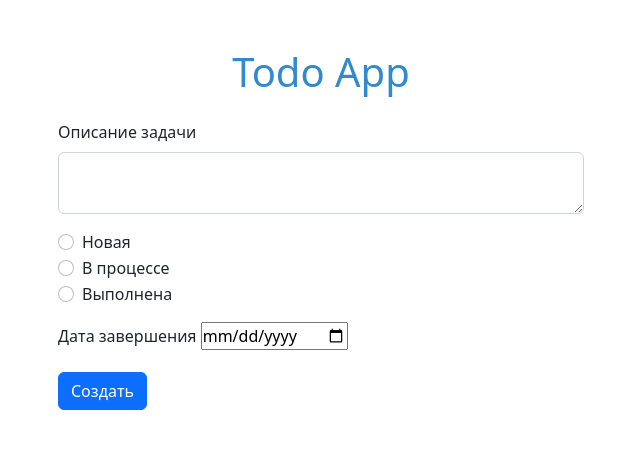
After one commit to kanat1390/homework_52_atygayev_kanat, a Django app: page /todos/create/ in a window 1280 px wide. The commit adds this page. Shown: the top 449 px of the page, without its empty margins (319-959 px from the left). Run offline with Django 4.2, Linux system fonts and the light colour scheme.

Commit message:
Добавлена функция добавления нового таска

```diff
--- a/static/todo/css/style.css
+++ b/static/todo/css/style.css
@@ -4,6 +4,7 @@
     box-sizing: border-box;
 }
 
-.app-title{
+.app-title a{
+    text-decoration: None;
     color:#3289CE;
 }
--- a/todo/services/todo_services.py
+++ b/todo/services/todo_services.py
@@ -1,9 +1,17 @@
-from todo.models import Todo
+from todo.models import Todo, STATUS_CHOICES
 from django.db.models.query import QuerySet
 from django.shortcuts import get_object_or_404
+from typing import List, Dict
+
 
 def get_all_todos() -> QuerySet:
    return  Todo.objects.all()
 
 def get_todo_by_pk(pk:str or int) -> Todo:
    return get_object_or_404(Todo, pk=pk)
+
+def get_status_choices() -> List:
+   return [status_tuble[1] for  status_tuble in STATUS_CHOICES]
+
+def create_todo_task(todo: Dict):
+   Todo.objects.create(**todo)
--- /dev/null
+++ b/todo/templates/todo/todo_create.html
@@ -0,0 +1,54 @@
+{% load static %}
+<!DOCTYPE html>
+<html lang="ru">
+
+<head>
+    <meta charset="UTF-8">
+    <meta http-equiv="X-UA-Compatible" content="IE=edge">
+    <meta name="viewport" content="width=device-width, initial-scale=1.0">
+    <title>Todo list page</title>
+    <link href="https://cdn.jsdelivr.net/npm/bootstrap@5.2.1/dist/css/bootstrap.min.css" rel="stylesheet"
+        integrity="sha384-iYQeCzEYFbKjA/T2uDLTpkwGzCiq6soy8tYaI1GyVh/UjpbCx/TYkiZhlZB6+fzT" crossorigin="anonymous">
+    <script src="https://cdn.jsdelivr.net/npm/bootstrap@5.2.1/dist/js/bootstrap.bundle.min.js"
+        integrity="sha384-u1OknCvxWvY5kfmNBILK2hRnQC3Pr17a+RTT6rIHI7NnikvbZlHgTPOOmMi466C8"
+        crossorigin="anonymous"></script>
+    <link rel="stylesheet" href="{% static 'todo/css/style.css' %}">
+</head>
+
+<body>
+    <div class="container-sm mt-5">
+        <header>
+            <h1 class="text-center app-title"><a href="{% url 'todo:todo_list' %}">Todo App</a></h1>
+        </header>
+        <div class="w-50 p-3 m-auto todos">
+            <form action="" method="POST">
+                {% csrf_token %}
+                <div class="mb-3">
+                    <label for="description" class="form-label">Описание задачи</label>
+                    <textarea type="text" class="form-control" id="description" name="description"></textarea>
+                </div>
+                <div class="mb-3">
+                    {% for status in statuses %}
+                    <div class="form-check">
+                        <input class="form-check-input" type="radio" value="{{status}}" name="status" id="status">
+                        <label class="form-check-label" for="status">
+                            {{status}}
+                        </label>
+                    </div>
+                    {% endfor %}
+                </div>
+                <div class="mb-3">
+                    <label for="date" class="form-label">Дата завершения</label>
+                    <input type="date" name="date" />
+                </div>
+                <button type="submit" class="btn btn-primary">Создать</button>
+            </form>
+        </div>
+    </div>
+    <!-- {% for todo in todo_list %}
+    <p>{{ todo.description }} {{todo.status}}</p>
+    <a href="{% url 'todo:todo_detail' %}?pk={{todo.pk}}">Подробнее</a>
+    {% endfor %} -->
+</body>
+
+</html>
--- a/todo/templates/todo/todo_list.html
+++ b/todo/templates/todo/todo_list.html
@@ -18,9 +18,9 @@
 <body>
     <div class="container-sm mt-5">
         <header>
-            <h1 class="text-center app-title">Todo App</h1>
+            <h1 class="text-center app-title"><a href="{% url 'todo:todo_list' %}">Todo App</a></h1>
             <div class="w-50 p-3 m-auto d-flex justify-content-end">
-                <button type="button" class="btn btn-primary">Добавить</button>
+                <a class="btn btn-primary" href="/todos/create/">Добавить</a>
             </div>
         </header>
         <div class="w-50 p-3 m-auto todos">
--- a/todo/urls.py
+++ b/todo/urls.py
@@ -1,9 +1,11 @@
+from unicodedata import name
 from django.urls import path
-from .views import todo_list, todo_detail
+from .views import todo_list, todo_detail, todo_create
 
 app_name = 'todo'
 
 urlpatterns = [
     path('', todo_list, name ='todo_list'),
-    path('todos/', todo_detail, name = 'todo_detail')
+    path('todos/', todo_detail, name = 'todo_detail'),
+    path('todos/create/', todo_create, name = 'todo_create'),
 ]
--- /dev/null
+++ b/todo/utils/todo_utils.py
@@ -0,0 +1,3 @@
+def check_form_date_field(date: str) -> str or None:
+    """Проверка даты из формы"""
+    return date if date else None
--- a/todo/views.py
+++ b/todo/views.py
@@ -1,5 +1,6 @@
-from django.shortcuts import render
+from django.shortcuts import render, redirect
 from todo.services import todo_services
+from todo.utils import todo_utils
 
 def todo_list(request):
     todo_list = todo_services.get_all_todos()
@@ -15,3 +16,18 @@ def todo_detail(request):
         'todo': todo,
     }
     return render(request, 'todo/todo_detail.html', context)
+
+def todo_create(request):
+    if request.method == 'POST':
+        todo = {
+            'description': request.POST.get('description'),
+            'status': request.POST.get('status'),
+            'date': todo_utils.check_form_date_field(request.POST.get('date'))
+        }
+        todo_services.create_todo_task(todo)
+        return redirect('todo:todo_list')
+    statuses = todo_services.get_status_choices()
+    context = {
+        'statuses': statuses
+    }
+    return render(request, 'todo/todo_create.html', context)
```
